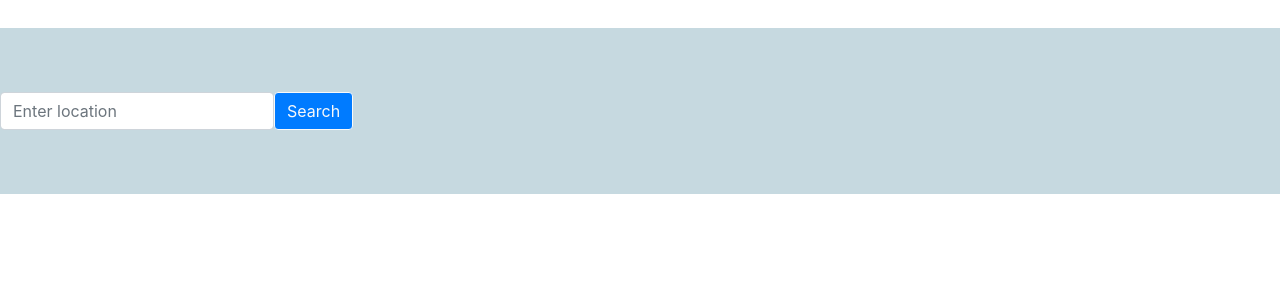
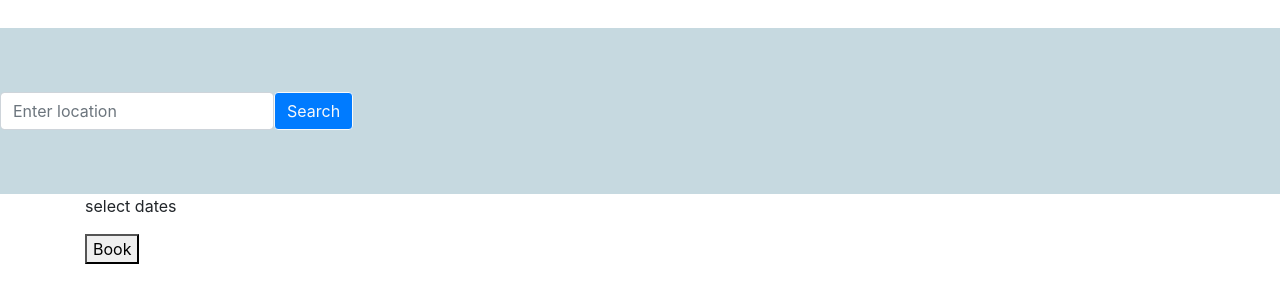
Before and after one commit to Jasmanji/Group5_Space4Less, a Flask app: page /book in a window 1280 px wide. Shown: the part 150-453 px from the top of the page. Run offline with Flask 2, Linux system fonts and the light colour scheme; the visitor is signed in with stand-in values (Sample User, id 1); data comes from the database, SQL or seed files in the repository; some libraries are stand-ins or nearby versions.

Commit message:
booking started

```diff
--- a/app/templates/book.html
+++ b/app/templates/book.html
@@ -1,4 +1,5 @@
 {% extends 'layout.html' %}
 {% block content %}
-
+    <p>select dates</p>
+    <button>Book</button>
 {% endblock %}
--- a/app/templates/home.html
+++ b/app/templates/home.html
@@ -9,7 +9,7 @@
         <img alt= 'hello' src="{{ url_for('static', filename='post_pictures/' + post.image, width=50, height =50) }}">
 
         {% if current_user.roles == 'renter' %}
-            <a href={{ url_for('main.book') }}>Save</a>
+            <a href={{ url_for('main.book') }}>Book</a>
         {% endif %}
 
     {% endfor %}
```
